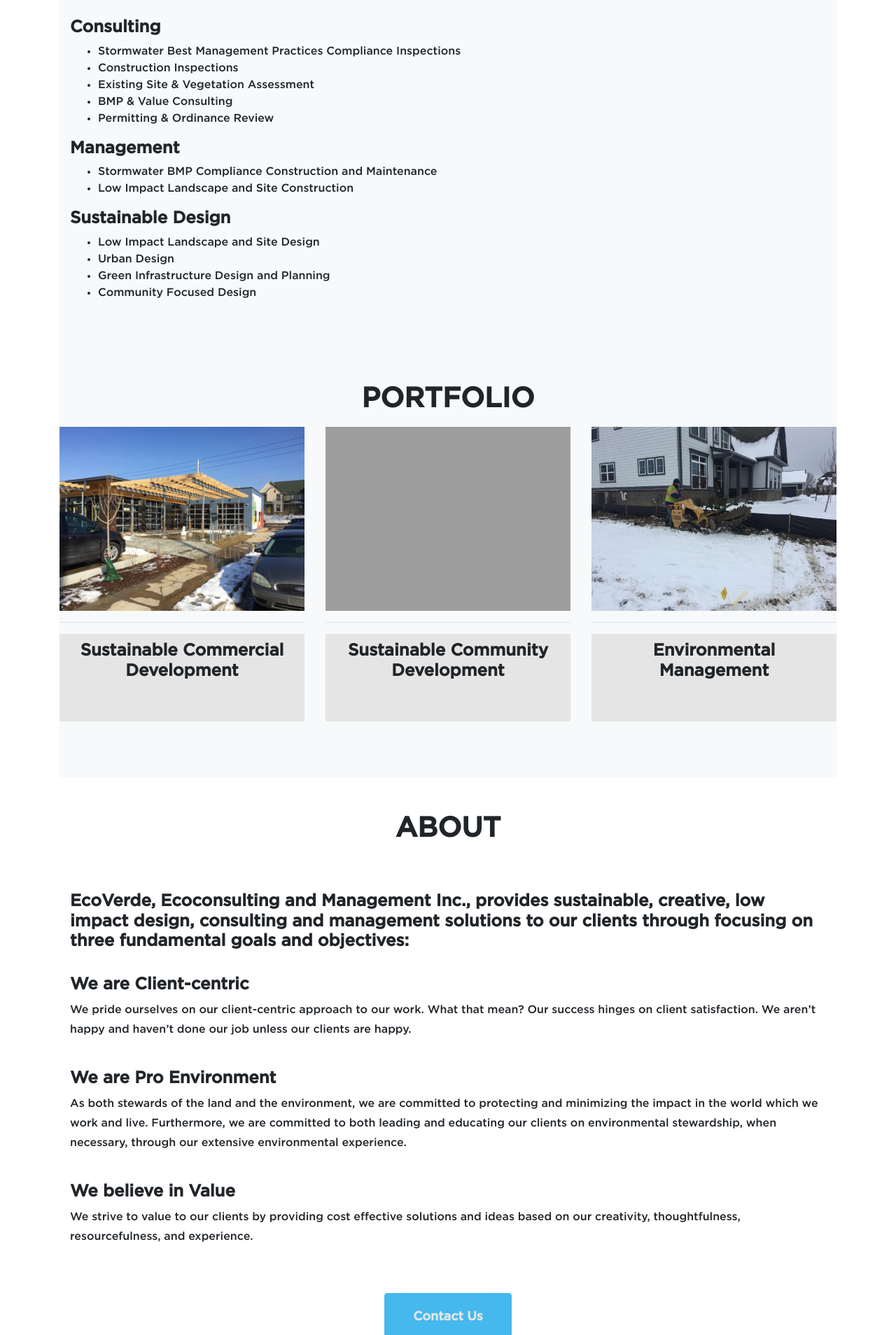
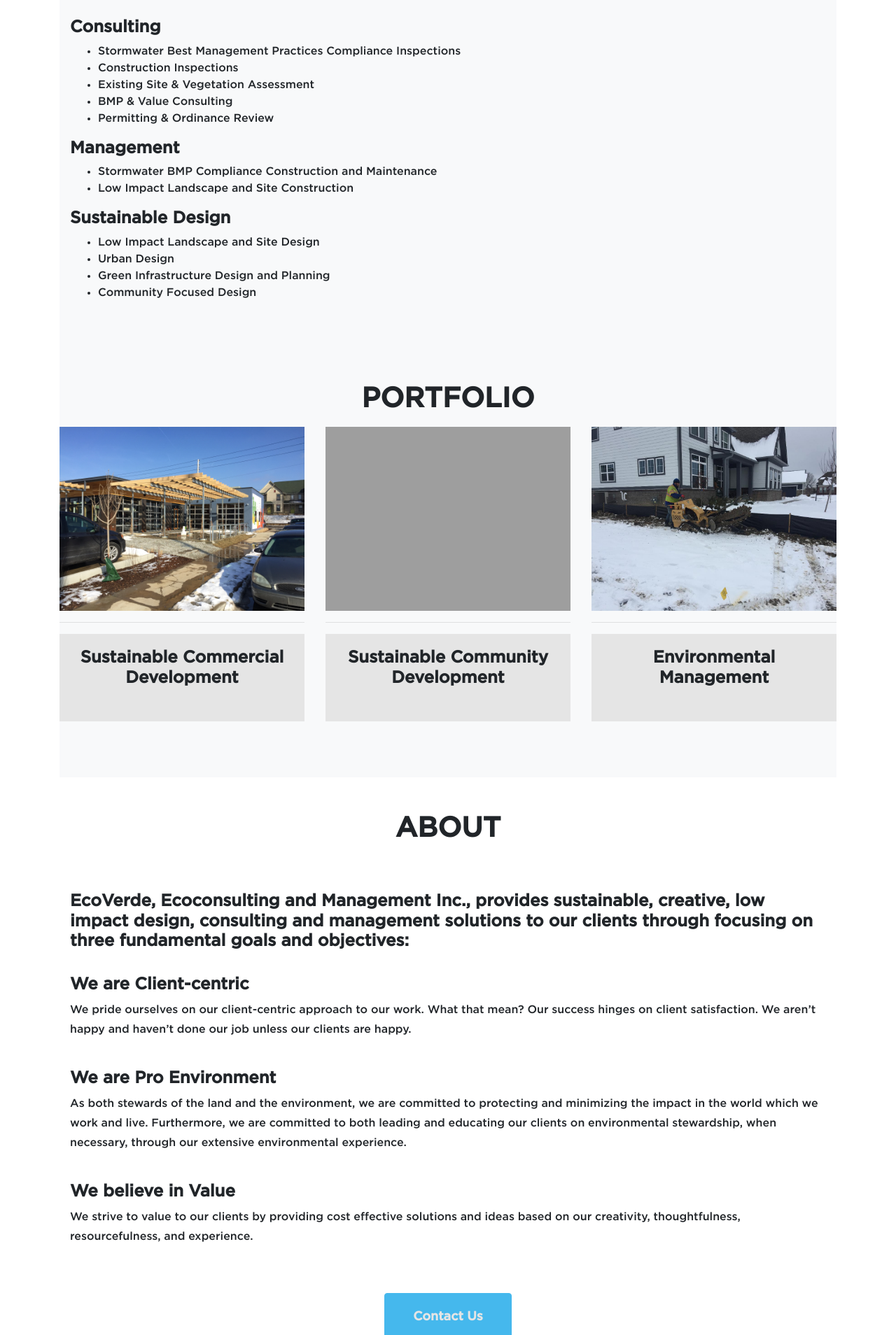
Before and after one commit to meettingthespam/ecoverde, a Flask app: page / in a window 1280 px wide. Shown: the part 1313-3221 px from the top of the page at 70% size. Run offline with Flask 2, Linux system fonts and the light colour scheme; parts of the project's set-up code (start-up, migrations or seed data) failed here and were passed over; some libraries are stand-ins or nearby versions; grey boxes are pictures that could not be loaded.

Commit message:
Update home.html

```diff
--- a/FlaskBuild/templates/home.html
+++ b/FlaskBuild/templates/home.html
@@ -77,6 +77,7 @@
               <p></p>
               <hr>
               <div class="portfolio-caption">
+                <div style="margin-top: 10px">  </div>
                 <h4>Sustainable Commercial Development</h4>
               </div>
             </div>
@@ -93,6 +94,7 @@
               <p></p>
               <hr>
               <div class="portfolio-caption">
+                <div style="margin-top: 10px">  </div>
                 <h4>Sustainable Community Development</h4>
               </div>
             </div>
@@ -110,6 +112,7 @@
               <p></p>
               <hr>
               <div class="portfolio-caption">
+                <div style="margin-top: 10px">  </div>
                 <h4>Environmental Management</h4>
               </div>
             </div>
```
